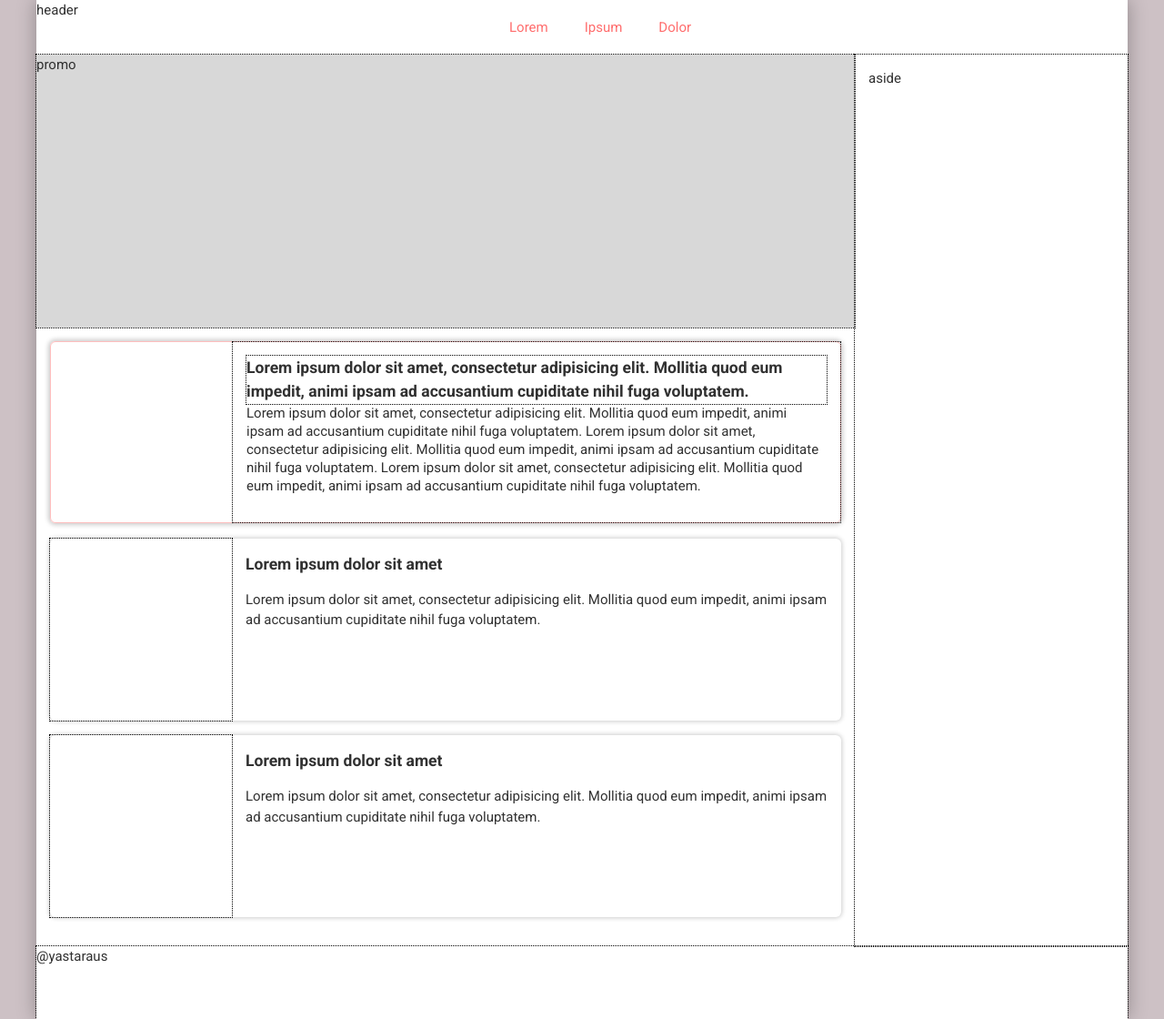
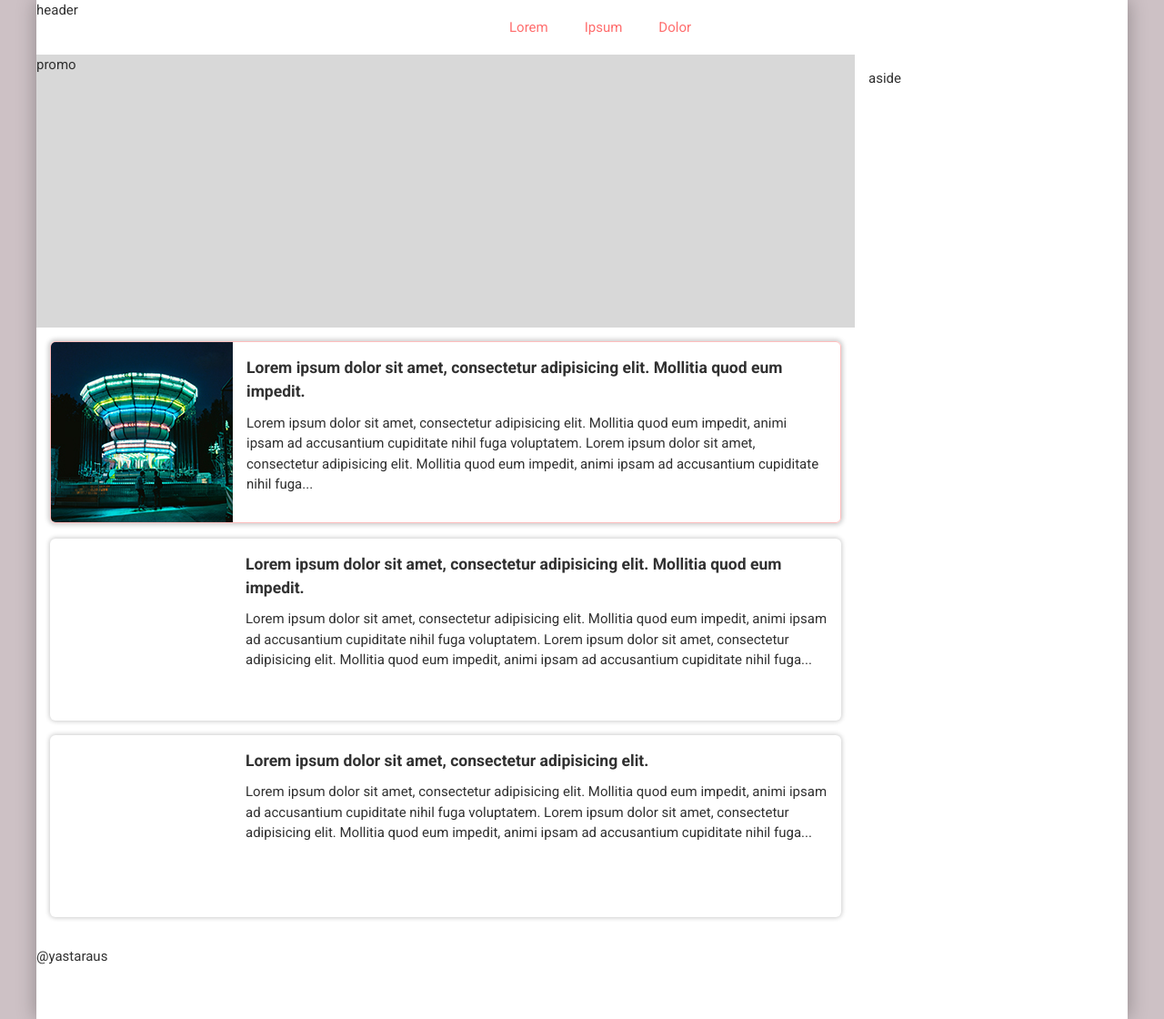
Before and after one commit to yastaraus/yastaraus.github.io, a PHP site: page /branch-1/index.html in a window 1280 px wide. Shown: the whole page at 91% size. Run offline with PHP 8.4, Linux system fonts and the light colour scheme.

Commit message:
add some js + styling main
Добавил какой то js скрипт который обрезает текст в превьюше статьи

Добавил стили для превьюшек

Добавил картинку

И еще по мелочи

```diff
--- a/branch-1/assets/css/master.css
+++ b/branch-1/assets/css/master.css
@@ -76,7 +76,7 @@ a {
 /* === Стили постов === */
 .blog-article {
   box-sizing: border-box;
-
+  overflow: hidden;
   border-radius: 6px;
 
   height: 200px; /* ??? */
@@ -98,21 +98,32 @@ a {
   height: auto; /* ??? */
   width: 200px; /* ??? */
   flex-shrink: 0;
+  overflow: hidden;
 }
+
+.post-pic img {
+  height: auto;
+  width: 200px;
+}
+
 .post-text {
   padding: 1em;
   width: auto; /* ??? */
+  overflow: hidden;
 }
 
 .post-text h3 {
-  margin: 0px;
-  max-height: 60px;
+  margin: 0px 0px 10px 0px;
+  max-height: 63px;
 }
 
 .post-description {
-  line-height: 20px;
-  width: 100%;
-  max-height: 90px;
+  /* line-height: 1.3em; */
+  max-height: 70px;
+}
+
+.post-description p {
+  margin: 0px;
 }
 
 .aside {
--- a/branch-1/assets/js/scripts.js
+++ b/branch-1/assets/js/scripts.js
@@ -1,7 +1,8 @@
-var size = 12,
-    postDescription= $(".post-description"),
-    postText = postDescription.text();
-
-if(postText.length > size){
-	postDescription.text(postText.slice(0, size) + '...');
+// Обрезаем кол-во текста в post-description по высоте
+var p=$('.post-description p');
+var divh=$('.post-description').height();
+while ($(p).outerHeight()>divh) {
+    $(p).text(function (index, text) {
+        return text.replace(/\W*\s(\S)*$/, '...');
+    });
 }
--- a/branch-1/index.html
+++ b/branch-1/index.html
@@ -7,7 +7,6 @@
     <link rel="stylesheet" href="./assets/css/master.css">
     <link rel="stylesheet" href="./assets/css/normalize.css">
     <script type="text/javascript" src="./assets/js/jquery-3.3.1.js"></script> <!-- Подключаем jQuery-3.3.1 -->
-    <script type="text/javascript" src="./assets/js/scripts.js"></script> <!-- Почему-то не работает :( -->
     <link href="https://fonts.googleapis.com/css?family=Roboto:300,400,400i,500,700&amp;subset=cyrillic" rel="stylesheet">
     <title>yastaraus</title>
   </head>
@@ -19,11 +18,13 @@
       </header>
       <!-- Главная навигация -->
       <nav class="grid-item main-nav">
+        <div class="main-nav__container">
           <ul>
             <li class="main-nav__item"><a href="#">Lorem</a></li>
             <li class="main-nav__item"><a href="#">Ipsum</a></li>
             <li class="main-nav__item"><a href="#">Dolor</a></li>
           </ul>
+        </div>
         <a href="#">
           <!-- Мне кажется можно придумать что то получше с svg -->
           <svg class="burger-menu" xmlns="http://www.w3.org/2000/svg" height="40" width="40" viewBox="-4 -4 40 40">
@@ -31,46 +32,59 @@
           </svg>
         </a>
       </nav>
+
+
+      <!-- Эксперимент -->
+
+
+
       <!-- Какой то промо блок -->
-      <section class="grid-item promo-block otl">
+      <section class="grid-item promo-block ">
         promo
       </section>
       <!-- Основной контент -->
       <main class="grid-item main-content">
         <article class="blog-article classic-post">
           <figure class="post-pic">
-            <img src="" alt="">
+            <img src="./assets/img/post-pic-1.jpg" alt="">
           </figure>
-          <div class="post-text otl">
-            <header><h3 class="otl">Lorem ipsum dolor sit amet, consectetur adipisicing elit. Mollitia quod eum impedit, animi ipsam ad accusantium cupiditate nihil fuga voluptatem.</h3></header>
-            <div class="post-description">Lorem ipsum dolor sit amet, consectetur adipisicing elit. Mollitia quod eum impedit, animi ipsam ad accusantium cupiditate nihil fuga voluptatem. Lorem ipsum dolor sit amet, consectetur adipisicing elit. Mollitia quod eum impedit, animi ipsam ad accusantium cupiditate nihil fuga voluptatem. Lorem ipsum dolor sit amet, consectetur adipisicing elit. Mollitia quod eum impedit, animi ipsam ad accusantium cupiditate nihil fuga voluptatem.</div>
+          <div class="post-text">
+            <header><h3 class="">Lorem ipsum dolor sit amet, consectetur adipisicing elit. Mollitia quod eum impedit.</h3></header> <!-- Максимум 12 слов -->
+            <div class="post-description">
+              <p>Lorem ipsum dolor sit amet, consectetur adipisicing elit. Mollitia quod eum impedit, animi ipsam ad accusantium cupiditate nihil fuga voluptatem. Lorem ipsum dolor sit amet, consectetur adipisicing elit. Mollitia quod eum impedit, animi ipsam ad accusantium cupiditate nihil fuga voluptatem. Lorem ipsum dolor sit amet, consectetur adipisicing elit. Mollitia quod eum impedit, animi ipsam ad accusantium cupiditate nihil fuga voluptatem. Lorem ipsum dolor sit amet, consectetur adipisicing elit. Mollitia quod eum impedit, animi ipsam ad accusantium cupiditate nihil fuga voluptatem. Lorem ipsum dolor sit amet, consectetur adipisicing elit. Mollitia quod eum impedit, animi ipsam ad accusantium cupiditate nihil fuga voluptatem. Lorem ipsum dolor sit amet, consectetur adipisicing elit. Mollitia quod eum impedit, animi ipsam ad accusantium cupiditate nihil fuga voluptatem.</div>
+              </p>
             </div>
         </article>
         <article class="blog-article classic-post">
-          <figure class="post-pic otl">
+          <figure class="post-pic">
             <img src="" alt="">
           </figure>
           <div class="post-text">
-            <header><h3>Lorem ipsum dolor sit amet</h3></header>
-            <p>Lorem ipsum dolor sit amet, consectetur adipisicing elit. Mollitia quod eum impedit, animi ipsam ad accusantium cupiditate nihil fuga voluptatem.</p>
+            <header><h3 class="">Lorem ipsum dolor sit amet, consectetur adipisicing elit. Mollitia quod eum impedit.</h3></header>
+            <div class="post-description">
+              <p>Lorem ipsum dolor sit amet, consectetur adipisicing elit. Mollitia quod eum impedit, animi ipsam ad accusantium cupiditate nihil fuga voluptatem. Lorem ipsum dolor sit amet, consectetur adipisicing elit. Mollitia quod eum impedit, animi ipsam ad accusantium cupiditate nihil fuga voluptatem. Lorem ipsum dolor sit amet, consectetur adipisicing elit. Mollitia quod eum impedit, animi ipsam ad accusantium cupiditate nihil fuga voluptatem. Lorem ipsum dolor sit amet, consectetur adipisicing elit. Mollitia quod eum impedit, animi ipsam ad accusantium cupiditate nihil fuga voluptatem. Lorem ipsum dolor sit amet, consectetur adipisicing elit. Mollitia quod eum impedit, animi ipsam ad accusantium cupiditate nihil fuga voluptatem. Lorem ipsum dolor sit amet, consectetur adipisicing elit. Mollitia quod eum impedit, animi ipsam ad accusantium cupiditate nihil fuga voluptatem.</div>
+              </p>
             </div>
         </article>
         <article class="blog-article classic-post">
-          <figure class="post-pic otl">
+          <figure class="post-pic">
             <img src="" alt="">
           </figure>
           <div class="post-text">
-            <header><h3>Lorem ipsum dolor sit amet</h3></header>
-            <p>Lorem ipsum dolor sit amet, consectetur adipisicing elit. Mollitia quod eum impedit, animi ipsam ad accusantium cupiditate nihil fuga voluptatem.</p>
+            <header><h3 class="">Lorem ipsum dolor sit amet, consectetur adipisicing elit.</h3></header>
+            <div class="post-description">
+              <p>Lorem ipsum dolor sit amet, consectetur adipisicing elit. Mollitia quod eum impedit, animi ipsam ad accusantium cupiditate nihil fuga voluptatem. Lorem ipsum dolor sit amet, consectetur adipisicing elit. Mollitia quod eum impedit, animi ipsam ad accusantium cupiditate nihil fuga voluptatem. Lorem ipsum dolor sit amet, consectetur adipisicing elit. Mollitia quod eum impedit, animi ipsam ad accusantium cupiditate nihil fuga voluptatem. Lorem ipsum dolor sit amet, consectetur adipisicing elit. Mollitia quod eum impedit, animi ipsam ad accusantium cupiditate nihil fuga voluptatem. Lorem ipsum dolor sit amet, consectetur adipisicing elit. Mollitia quod eum impedit, animi ipsam ad accusantium cupiditate nihil fuga voluptatem. Lorem ipsum dolor sit amet, consectetur adipisicing elit. Mollitia quod eum impedit, animi ipsam ad accusantium cupiditate nihil fuga voluptatem.</div>
+              </p>
             </div>
         </article>
+        <script type="text/javascript" src="./assets/js/scripts.js"></script>
       </main>
       <!-- Боковой контент -->
-      <aside class="grid-item aside otl">
+      <aside class="grid-item aside ">
         aside
       </aside>
       <!-- Главный футер -->
-      <footer class="grid-item main-footer otl">
+      <footer class="grid-item main-footer ">
         <span>@yastaraus</span>
       </footer>
     </div>
```
Also changed, not shown: other parts of branch-1/assets/css/master.css (+34 -10 lines), branch-1/assets/img/post-pic-1.jpg (added), 4 other files. Lines whose indentation alone changed are shown as unchanged.
